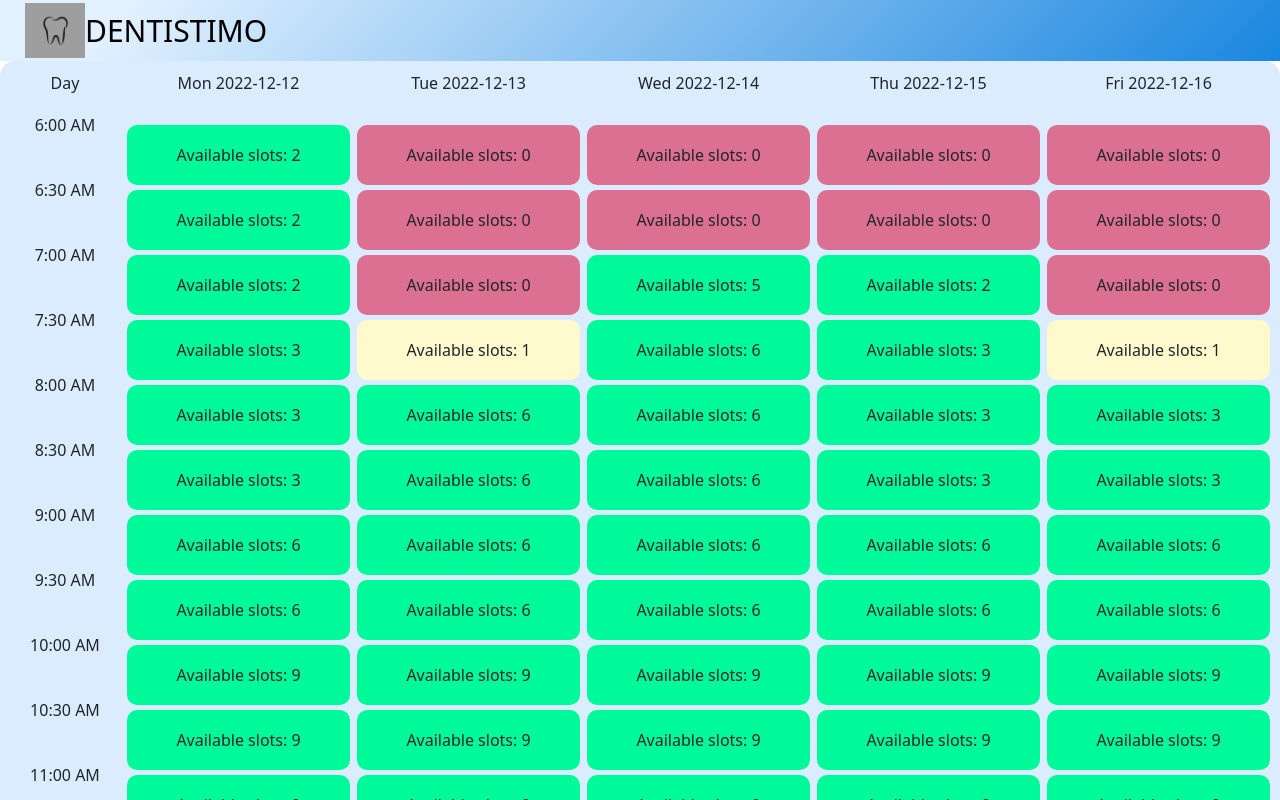
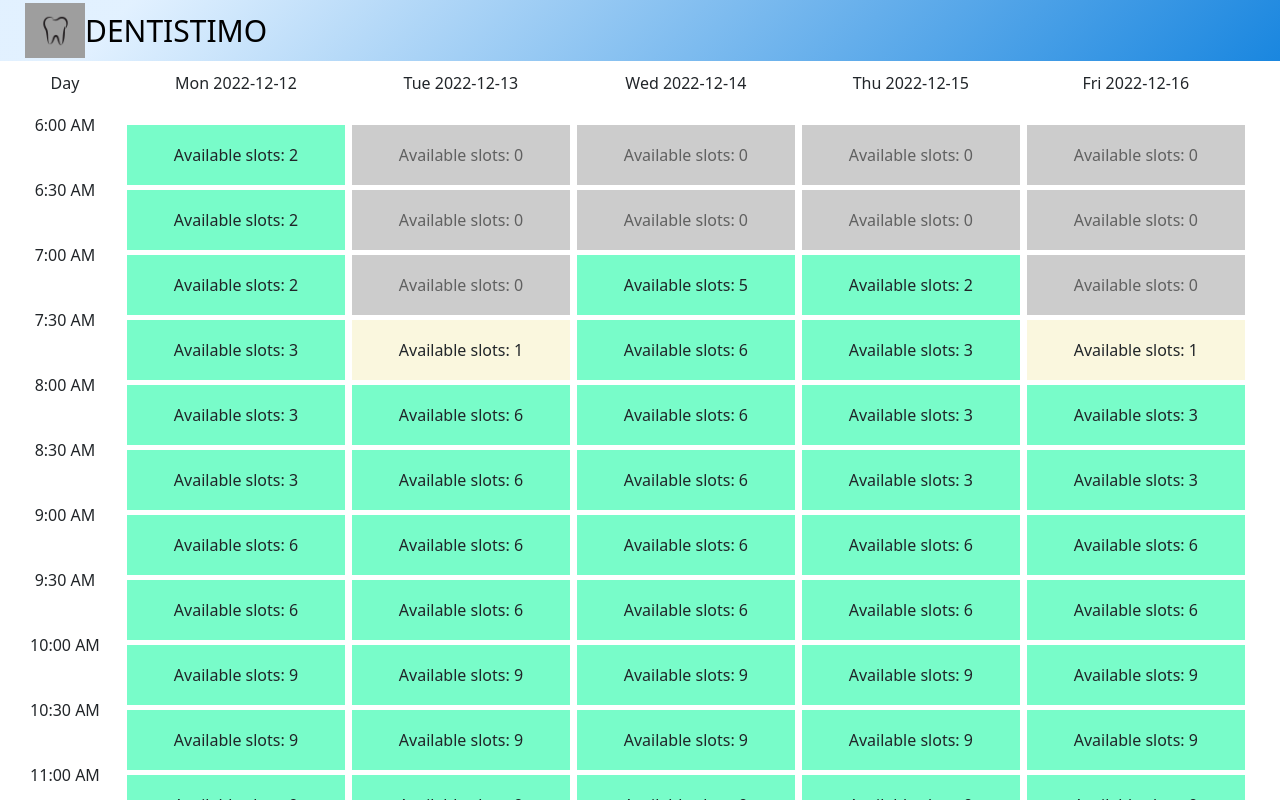
Before and after one commit to litvem/T11_Web_Application, a Vue app in the folder frontend/: page /schedule in a window 1280 px wide. Shown: the top 800 px of the page. Built offline with nearby package versions, Linux system fonts and the light colour scheme; no server answers; grey boxes are pictures that could not be loaded; what gmap-vue, vue-browser-geolocation would draw is missing.

Commit message:
#3 Update styling and add timeslot component
The component now uses the timeslot component.
getTimeSlot method has been updated to return the entire timeslot array for a given timeslot.

```diff
--- a/frontend/src/components/Schedule.vue
+++ b/frontend/src/components/Schedule.vue
@@ -15,7 +15,7 @@
         </div>
       </div>
       <div v-for="day in week.length - 2" :class="week[day - 1].day" class="schedule">
-        <div class="timeslot" v-for="time in timestamps.length - 1" :class="`amount-${getTimeSlot(
+        <!--div class="timeslot" v-for="time in timestamps.length - 1" :class="`amount-${getTimeSlot(
           day - 1,
           timestamps[time - 1],
           timestamps[time]
@@ -24,15 +24,23 @@
             Available slots:
             {{ getTimeSlot(day - 1, timestamps[time - 1], timestamps[time]) }}
           </p>
-        </div>
+        </div-->
+        <timeslot v-for="time in timestamps.length - 1" :data="getTimeSlot(
+          day - 1,
+          timestamps[time - 1],
+          timestamps[time]
+        )" />
       </div>
     </div>
   </div>
 </template>
 
 <script>
+import Timeslot from "@/components/Timeslot.vue";
+
 export default {
   name: "schedule",
+  components: { Timeslot },
   props: ["schedule"],
   data() {
     return {
@@ -105,15 +113,12 @@ export default {
      * @param day the index of the day of the timeslot
      * @param fromTimeStamp the starting timestamp of the timeslot
      * @param toTimeStamp the ending timestamp of the timeslot
-     * @returns {number} the number of slots available for booking, 0 if slot doesn't exist
+     * @returns {Array} the timeslot data, or undefined if it doesn't exist
      */
     getTimeSlot(day, fromTimeStamp, toTimeStamp) {
-      let slot =
-        this.week[day].schedule[
-        this.getTimeSlotKey(fromTimeStamp, toTimeStamp)
-        ];
-
-      return slot ? slot.map((s) => s["slots"]).reduce((acc, s) => acc + s) : 0;
+      return this.week[day].schedule[
+            this.getTimeSlotKey(fromTimeStamp, toTimeStamp)
+          ]; // ? slot.map((s) => s["slots"]).reduce((acc, s) => acc + s) : 0;
     },
   },
 };
@@ -126,9 +131,6 @@ export default {
   width: 100%;
   --day-width: calc((100% - var(--time-width)) / 5 - 7px);
   padding: 10px;
-  background-color: rgba(151, 201, 255, 0.348);
-  backdrop-filter: blur(2px);
-  border-radius: 15px;
   display: flex;
   flex-direction: column;
 }
@@ -141,6 +143,7 @@ export default {
   display: flex;
   align-content: center;
   justify-content: space-between;
+  padding-right: 2%;
 }
 
 p {
@@ -161,7 +164,7 @@ p {
   align-content: center;
   justify-content: space-between;
   margin: 0;
-  padding: 0;
+  padding-right: 2%;
 
   overflow-y: scroll;
   scroll-behavior: smooth;
@@ -189,19 +192,19 @@ p {
 .timeslot {
   margin: 0 0 5px;
   height: var(--slot-height);
-  background-color: mediumspringgreen;
-  border-radius: 10px;
+  background-color: rgba(0, 250, 154, 0.53);
   display: flex;
   align-content: center;
   transition: all 0.3s ease;
 }
 
 .amount-0 {
-  background-color: palevioletred;
+  color: #606060;
+  background-color: rgba(0, 0, 0, 0.2);
 }
 
 .amount-1 {
-  background-color: lemonchiffon;
+  background-color: rgba(231, 216, 91, 0.2);
 }
 
 .timeslot:hover {
@@ -212,5 +215,6 @@ p {
 
 .amount-0:hover {
   cursor: not-allowed;
+  transform: none;
 }
 </style>
```
